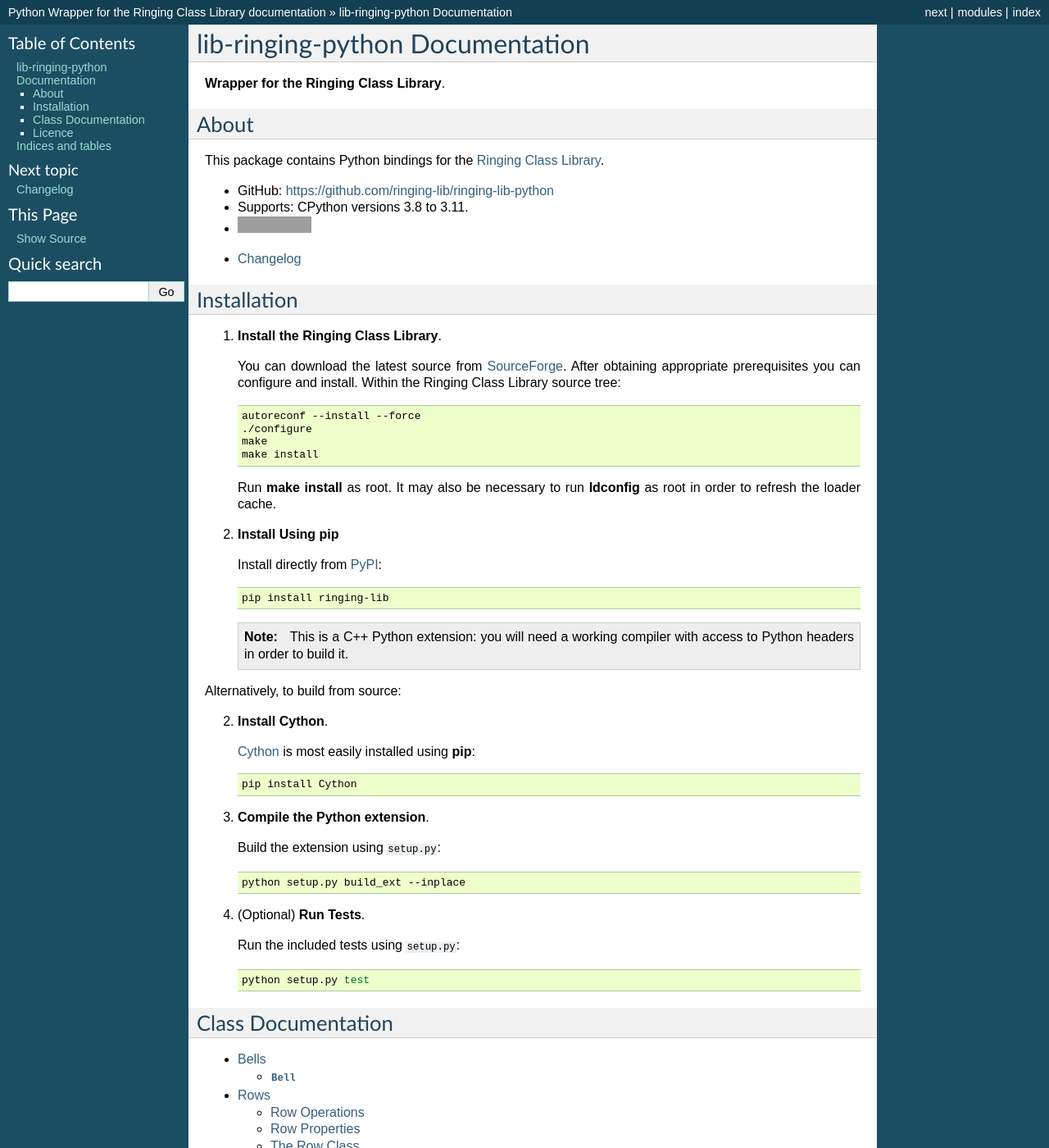
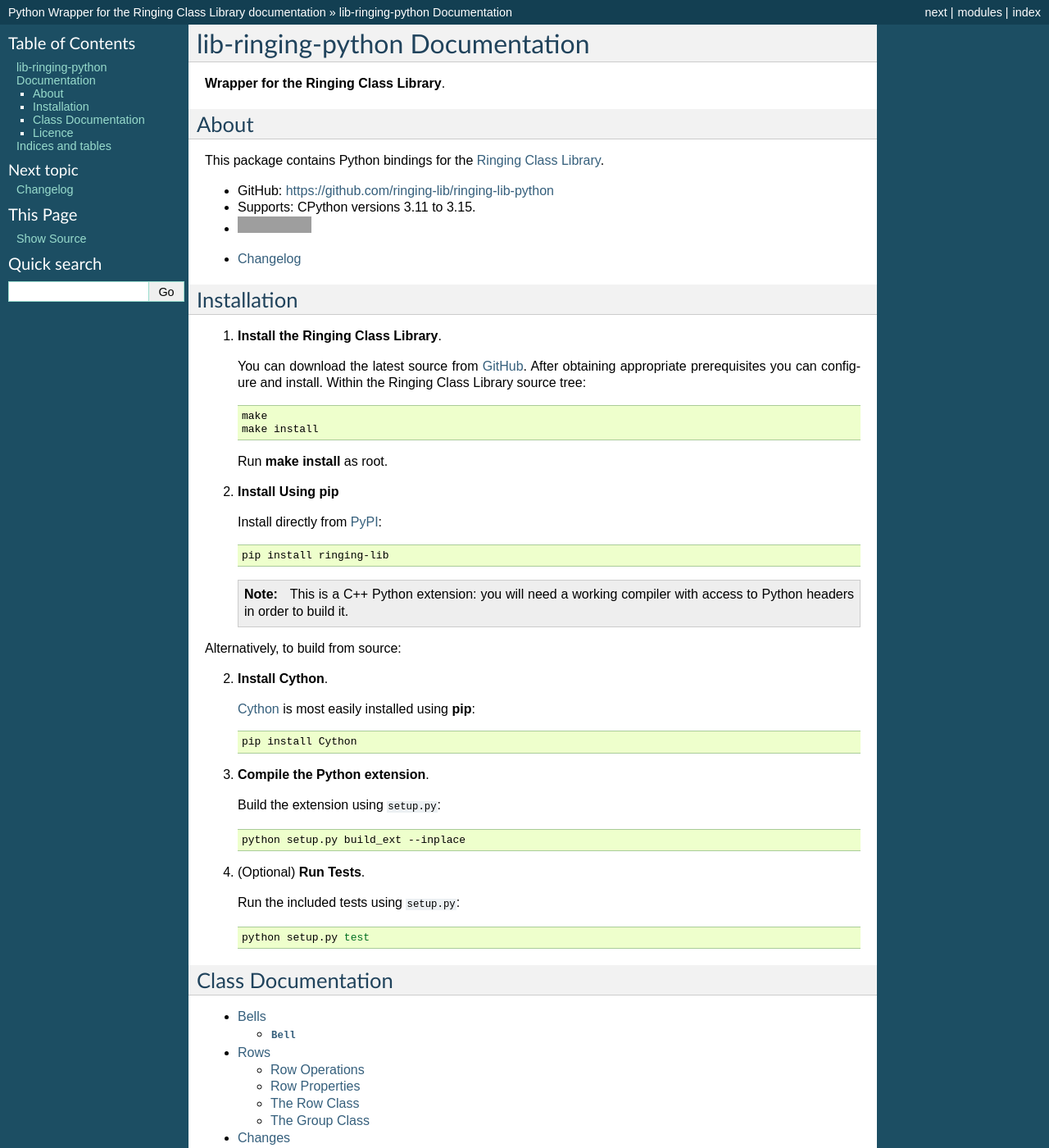
Before and after one commit to ringing-lib/ringing-lib-python, a Sphinx documentation site: the page built from docs/source/index.rst, in a window 1280 px wide and 1400 px high. Shown: the whole window at 82% size. Built offline with Sphinx 7.4.7, drawn with Linux system fonts in a browser that asks for light colours; some of the changed text lies outside the part shown; grey boxes are pictures that could not be loaded.

Commit message:
Trivial updates to version numbers, copyright dates, etc.
### Why?

Let's get the ball rolling.

```diff
--- a/README.rst
+++ b/README.rst
@@ -45,13 +45,13 @@
 
 This package contains Python bindings for the
 `Ringing Class Library <http://ringing-lib.github.io/>`_.
-It should work with CPython versions 3.8 to 3.11.
+It should work with CPython versions 3.11 to 3.15.
 
 Install as follows:
 
 #. Build and install the Ringing Class Library.
    You can obtain the latest source from
-   `SourceForge <http://sourceforge.net/p/ringing-lib/code/>`_.
+   `GitHub <https://github.com/ringing-lib/ringing-lib>`_.
 
 #. Install using ``pip``::
 
--- a/docs/source/index.rst
+++ b/docs/source/index.rst
@@ -14,7 +14,7 @@
 `Ringing Class Library <http://ringing-lib.github.io/>`_.
 
 *  GitHub: https://github.com/ringing-lib/ringing-lib-python
-*  Supports: CPython versions 3.8 to 3.11.
+*  Supports: CPython versions 3.11 to 3.15.
 *  |main|
 
 .. toctree::
@@ -28,20 +28,16 @@
 1. **Install the Ringing Class Library**.
 
    You can download the latest source from
-   `SourceForge <http://sourceforge.net/p/ringing-lib/code/>`_.
+   `GitHub <https://github.com/ringing-lib/ringing-lib>`_.
    After obtaining appropriate prerequisites you can configure and install.
    Within the Ringing Class Library source tree:
 
    .. code-block:: bash
 
-      autoreconf --install --force
-      ./configure
       make
       make install
 
    Run :command:`make install` as root.
-   It may also be necessary to run :command:`ldconfig` as root in order to
-   refresh the loader cache.
 
 2. **Install Using pip**
 
```
Also changed, not shown: other parts of docs/source/index.rst (+3 -3 lines), setup.py (+5 -4 lines), .readthedocs.yaml, 5 other files.
